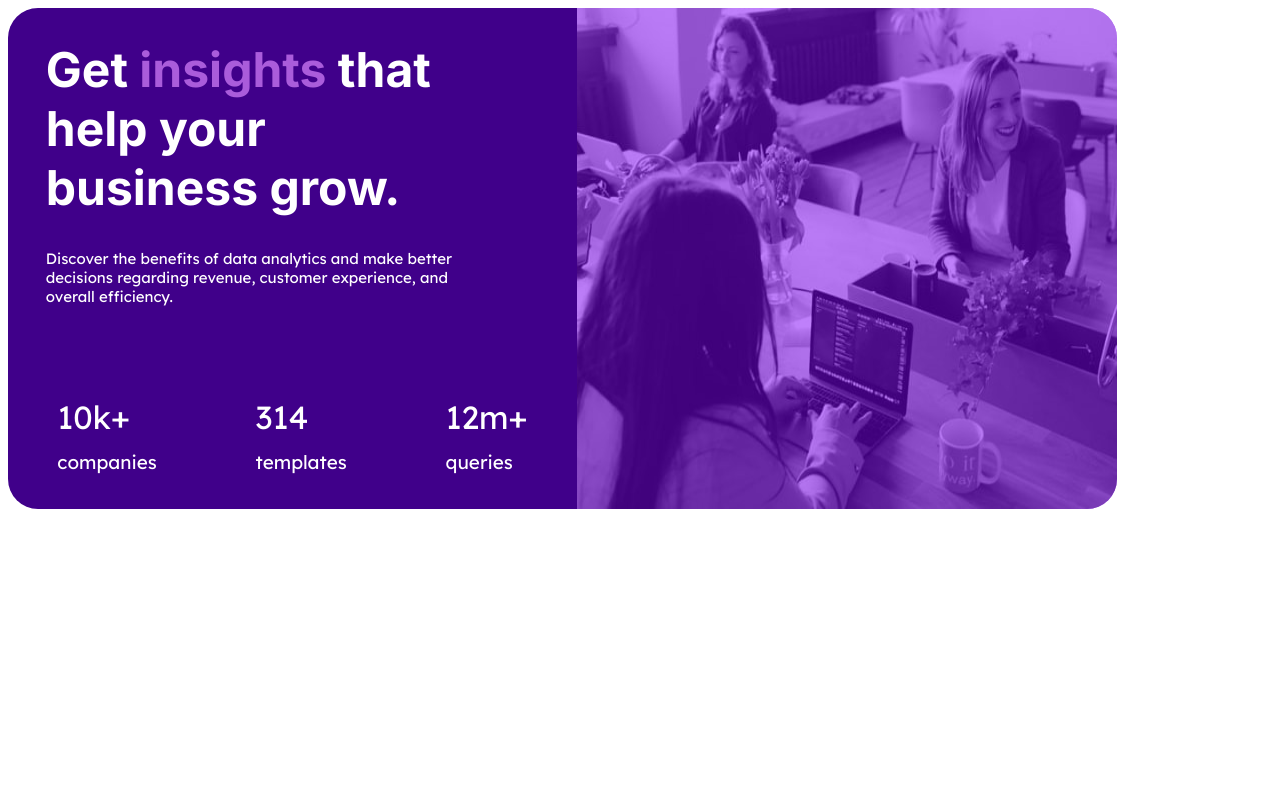
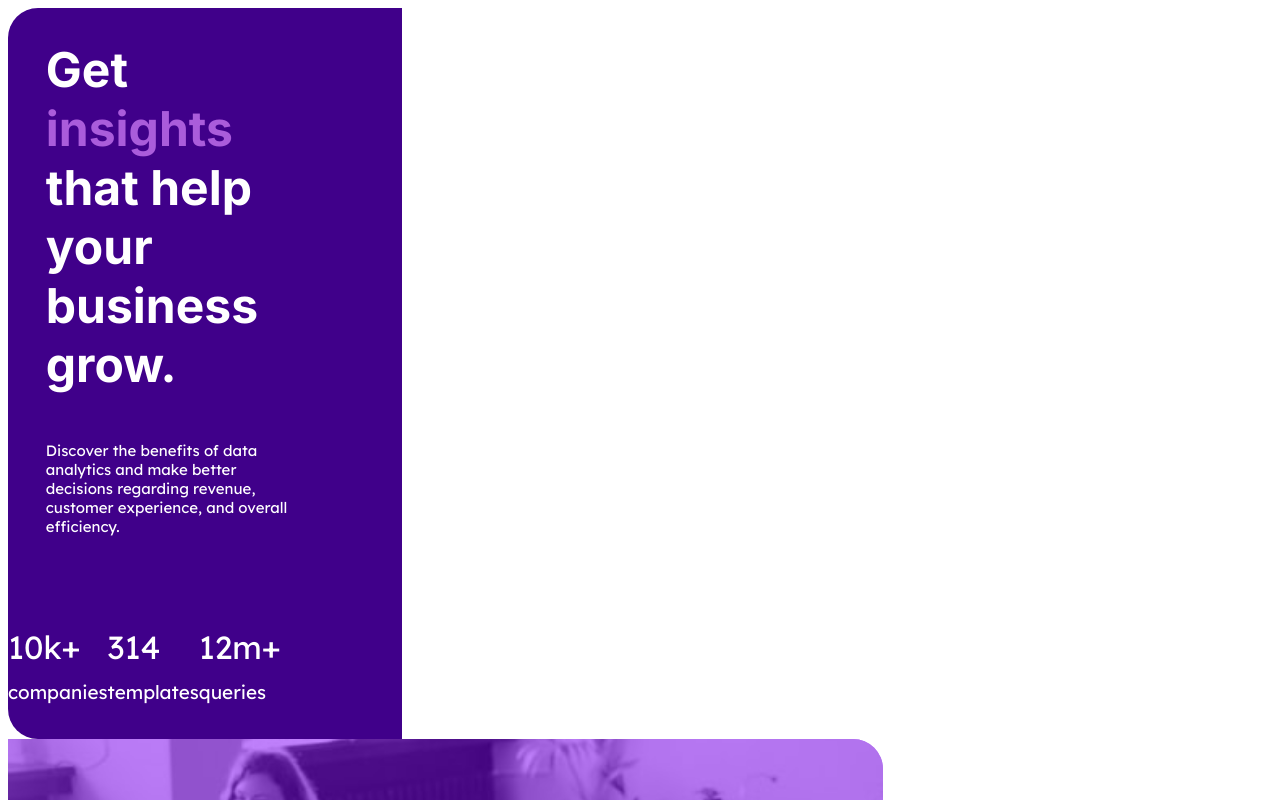
Before and after one commit to NestorPD/DESAFIO2, a plain HTML site: page DESAF/DESAF2.html in a window 1280 px wide. Shown: the top 800 px of the page. Drawn offline with Linux system fonts and the light colour scheme.

Commit message:
Néstor final, menos lo del movil

```diff
--- a/DESAF/DESAF2.html
+++ b/DESAF/DESAF2.html
@@ -11,16 +11,24 @@
   <style>
     @import url('https://fonts.googleapis.com/css2?family=Inter:wght@100..900&family=Lexend+Deca:wght@100..900&display=swap');
 
-    body{font-size: 15px;display: flex;  }
-    .violetaa{color:  hsl(277, 64%, 61%);}
-    .izquierda{background-color:hsl(268, 100%, 27%);}
+    body{font-size: 15px;
+      display: flex;
+      }
 
-    .foto{opacity: 50%; height: 100%;width: 100%;}
+    .violetaa{color:  hsl(277, 64%, 61%);
+    }
+
+    .izquierda{background-color:hsl(268, 100%, 27%);
+    }
+
+    .foto{opacity: 50%;
+       height: 100%;
+       width: 100%;
+      }
 
     div{background-color: rgb(127, 0, 247);}
 
-
-    @media(min-width: 1440px){.total{width: 375px;display: flex;}}
+    @media(max-width: 1440px){body{width: 875px;display: flex;flex-direction: column; } .izquierda{display: flex;flex-wrap: wrap; overflow:hidden ;}}
 
     header{font-size: x-large; color: white; font-family: Inter;margin-left: 1cm;margin-right: 3cm;}
 
```
